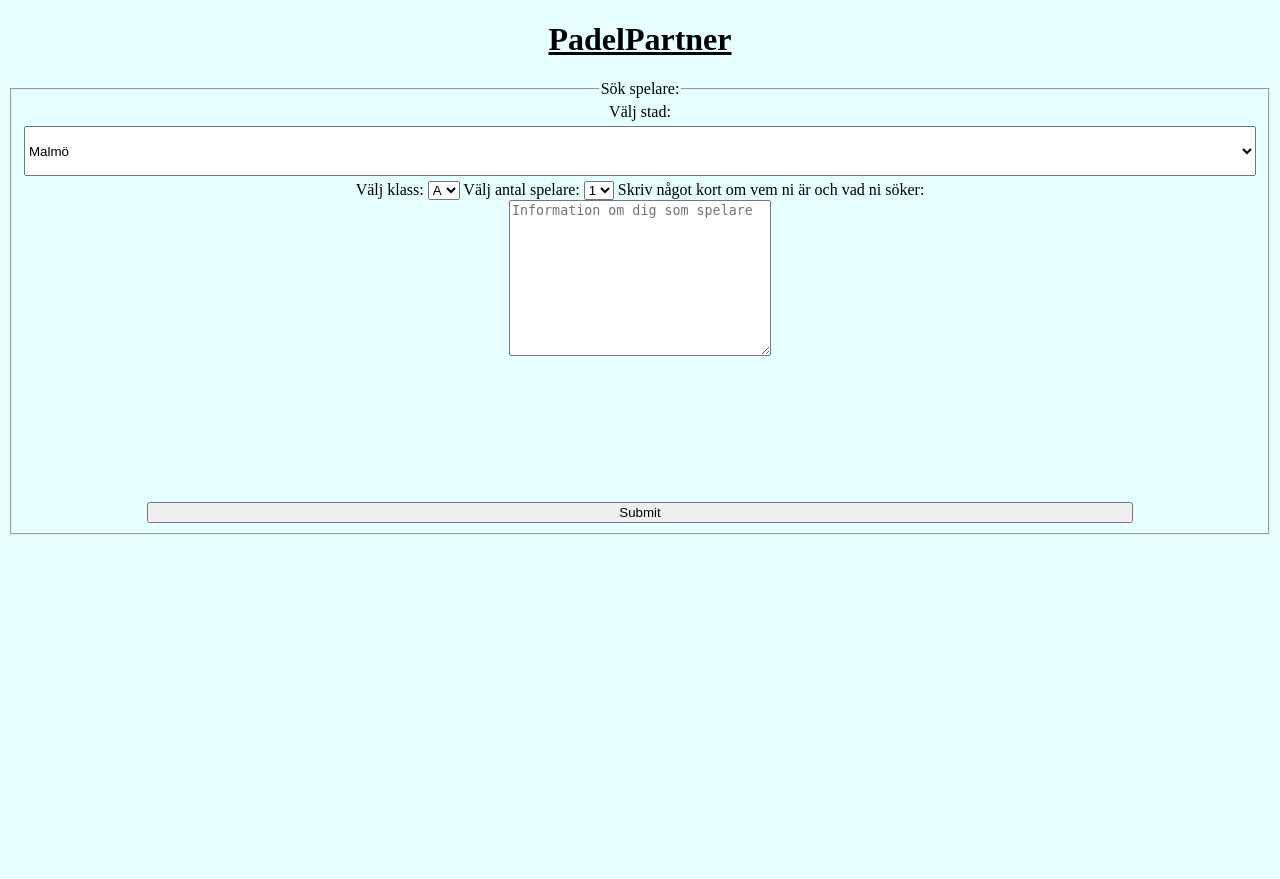
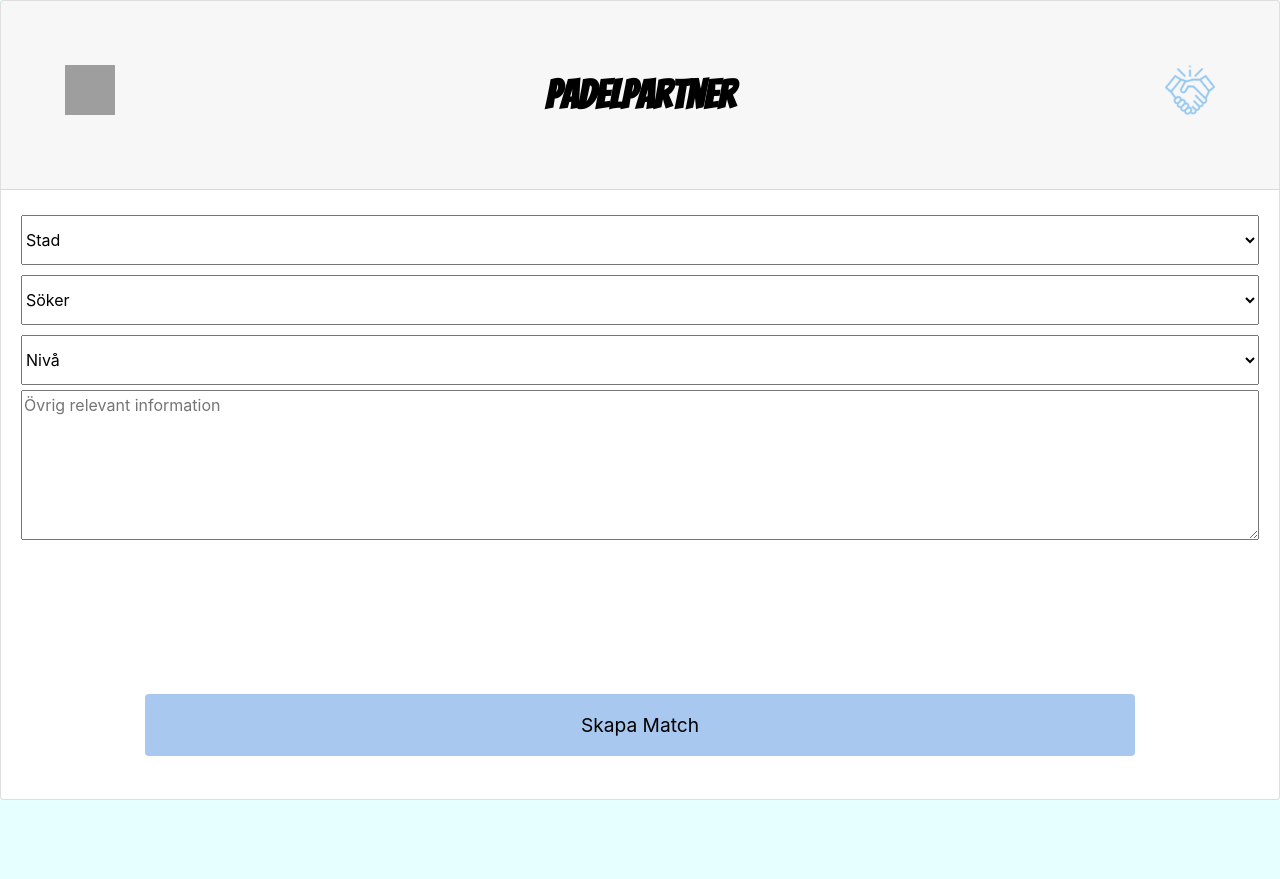
Before and after one commit to jakob-web/PadelPartner, a Python web app: template views/create_match.html in a window 1280 px wide. Before the commit the page ends 535 px from the top, so only its background shows below. Run offline with Jinja, Linux system fonts and the light colour scheme; the template is opened without the code that fills it, so the values that code supplies are empty; some libraries are stand-ins or nearby versions; grey boxes are pictures that could not be loaded.

Commit message:
initital FrontEnd create_match

```diff
--- a/static/style.css
+++ b/static/style.css
@@ -98,7 +98,7 @@ label {
     margin-bottom: 0px;
 }
 
-input[type="text"],input[type="username"], input[type="password"], select[name="ort"], select[name="level"]{
+input[type="text"],input[type="username"], input[type="password"], select[name="ort"], select[name="level"], select[name="antal"], select[name="klass"]{
     height: 50px;
     margin: 5px 0px;
     width: 100%;
@@ -108,11 +108,11 @@ input[name="gender"] {
     height: 50px;
     width: 100%;
 }
-/* input[name="level"] {
-    height: 50px;
-    width: 15%;
-} */
 
+textarea {
+    width: 100%;
+    height: 150px;
+}
 .radio {
     font-size: 24px;
     display: inline-block;
--- a/views/create_match.html
+++ b/views/create_match.html
@@ -2,61 +2,59 @@
 <html lang="sv">
 <head>
     <meta charset="UTF-8">
-    <meta name="viewport" content="width=device-width, initial-scale=1.0">
+    <meta name="viewport" content="width=device-width, initial-scale=1, shrink-to-fit=no">
     <title>PadelPartner</title>
-    <link href="/static/style.css" rel="stylesheet" >
+    <link rel="stylesheet" href="https://stackpath.bootstrapcdn.com/bootstrap/4.4.1/css/bootstrap.min.css" integrity="sha384-Vkoo8x4CGsO3+Hhxv8T/Q5PaXtkKtu6ug5TOeNV6gBiFeWPGFN9MuhOf23Q9Ifjh" crossorigin="anonymous">
+    <link href="/static/style.css" rel="stylesheet">
+    <link href="https://fonts.googleapis.com/css?family=Bangers|Bree+Serif&display=swap" rel="stylesheet">
 </head>
 <body id="container">
-    <header>
-        <a href="http://localhost:8080/"><h1>PadelPartner</h1></a>
+    <!-- TODO: ADD NAV & MAIN -->
+    <div class="card">
+        <header class="card-header">
+            <img class="bild" id="b1" src="/static/padel.png">
+            <a id="slogan" href="http://localhost:8080/">PadelPartner</a>
+            <img class="bild" id ="b2" src="/static/handshake.png">
         </header>
+        <div class="card-body">
         <main>
         <fieldset>
-            <legend>Sök spelare:</legend>
-            <!-- Tänker att de kan vara smart att dela upp registering i två delar när vi sedan sak behandla datan
-            i python kan vi då dela upp och insert into rätt tabell. Antingen person eller profile. -->
-
-
-                <!-- Person data -->
         <form action="http://localhost:8080/findMatch" method="POST">
-                    <label for="ort">Välj stad:</label>
             <select id="ort" name="ort">
+                <option value="" disabled selected hidden>Stad</option>
                 <option value="malmö">Malmö</option>
                 <option value="Helsingborg">Helsingborg</option>
-                      <option value="lund">lund</option>
-                      <option value="lomma">lomma</option>
+                <option value="lund">Lund</option>
+                <option value="lomma">Lomma</option>
             </select>
-
-                    <label for="klass">Välj klass:</label>
+            <select id="antal" name="antal">
+                <option value="" disabled selected hidden>Söker</option>
+                <option value="1">1 Spelare</option>
+                <option value="2">2 Spelare</option>
+                <option value="3">3 Spelare</option>
+            </select> <br>
             <select id="klass" name="klass">
+                <option value="" disabled selected hidden>Nivå</option>
                 <option value="A">A</option>
                 <option value="B">B</option>
                 <option value="C">C</option>
                 <option value="D">D</option>
             </select>
-
-                    <label for="antal">Välj antal spelare:</label>
-                    <select id="antal" name="antal">
-                      <option value="1">1</option>
-                      <option value="2">2</option>
-                      <option value="3">3</option>
-                    </select>
-
-
-                    <label for="beskrivning" >Skriv något kort om vem ni är och vad ni söker:</label>
             <br>
-                    <textarea name="info" cols="30" rows="10" placeholder="Information om dig som spelare" required></textarea> <br>
+            <textarea name="info" placeholder="Övrig relevant information" required></textarea> <br>
             <br>
-
             <input type="hidden" id="username" name="username" value="{{username}}">
-
-                <input type="submit">
-
+            <input type="submit" class="btn btn-primary" value="Skapa Match">
         </form>
         </fieldset>
-
         </main>
+        </div>
+    </div>
     <footer>
     </footer>
+
+    <script src="https://code.jquery.com/jquery-3.4.1.slim.min.js" integrity="sha384-J6qa4849blE2+poT4WnyKhv5vZF5SrPo0iEjwBvKU7imGFAV0wwj1yYfoRSJoZ+n" crossorigin="anonymous"></script>
+    <script src="https://cdn.jsdelivr.net/npm/popper.js@1.16.0/dist/umd/popper.min.js" integrity="sha384-Q6E9RHvbIyZFJoft+2mJbHaEWldlvI9IOYy5n3zV9zzTtmI3UksdQRVvoxMfooAo" crossorigin="anonymous"></script>
+    <script src="https://stackpath.bootstrapcdn.com/bootstrap/4.4.1/js/bootstrap.min.js" integrity="sha384-wfSDF2E50Y2D1uUdj0O3uMBJnjuUD4Ih7YwaYd1iqfktj0Uod8GCExl3Og8ifwB6" crossorigin="anonymous"></script>
 </body>
 </html>
```
Lines whose indentation alone changed are shown as unchanged.
